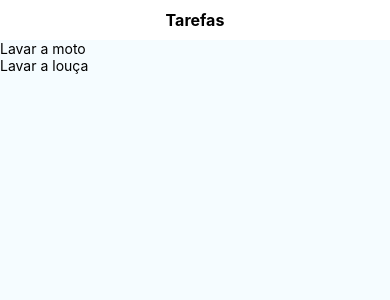
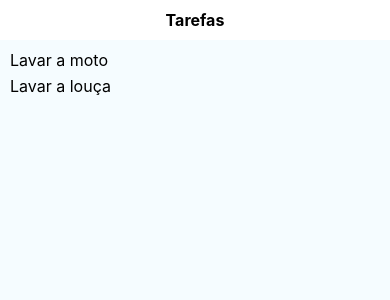
Before and after one commit to bognarjunior/TodoNative, a React Native app: screen / in a window 390 px wide. Shown: the top 300 px of the page. Built offline with nearby package versions, Linux system fonts and the light colour scheme.

Commit message:
Ajustes
Ajustes no layout

```diff
--- a/App.js
+++ b/App.js
@@ -18,7 +18,9 @@ export default class App extends Component {
     return (
       <View style={styles.container}>
         <Header title='Tarefas'/>
-        <ListaTarefas tarefas={tarefas}/>
+        <View style={styles.main}>
+          <ListaTarefas tarefas={tarefas}/>
+        </View>
       </View>
     );
   }
@@ -29,4 +31,8 @@ const styles = StyleSheet.create({
     flex: 1,
     backgroundColor: '#F5FCFF',
   },
+  main: {
+    flex: 1,
+    padding: 10,
+  }
 });
--- a/src/components/ListaTarefas.js
+++ b/src/components/ListaTarefas.js
@@ -1,5 +1,5 @@
 import React, { Component } from 'react';
-import { View, Text, StyleSheet } from 'react-native';
+import { View } from 'react-native';
 import Tarefa from './Tarefa';
 
 export default class ListaTarefas extends Component {
@@ -12,9 +12,3 @@ export default class ListaTarefas extends Component {
     )
   }
 }
-
-const styles = StyleSheet.create({
-  containerHeader: {
-    flex: 1,
-  },
-})
--- a/src/components/Tarefa.js
+++ b/src/components/Tarefa.js
@@ -4,9 +4,18 @@ import { View, Text, StyleSheet } from 'react-native';
 export default class Tarefa extends Component {
   render() {
     return (
-      <View>
-        <Text>{this.props.tarefa.texto}</Text>
+      <View style={styles.containerTarefa}>
+        <Text style={styles.labelTarefa}>{this.props.tarefa.texto}</Text>
       </View>
     )
   }
 }
+
+const styles = StyleSheet.create({
+  containerTarefa: {
+    marginBottom: 6,
+  },
+  labelTarefa: {
+    fontSize: 16,
+  }
+})
```
